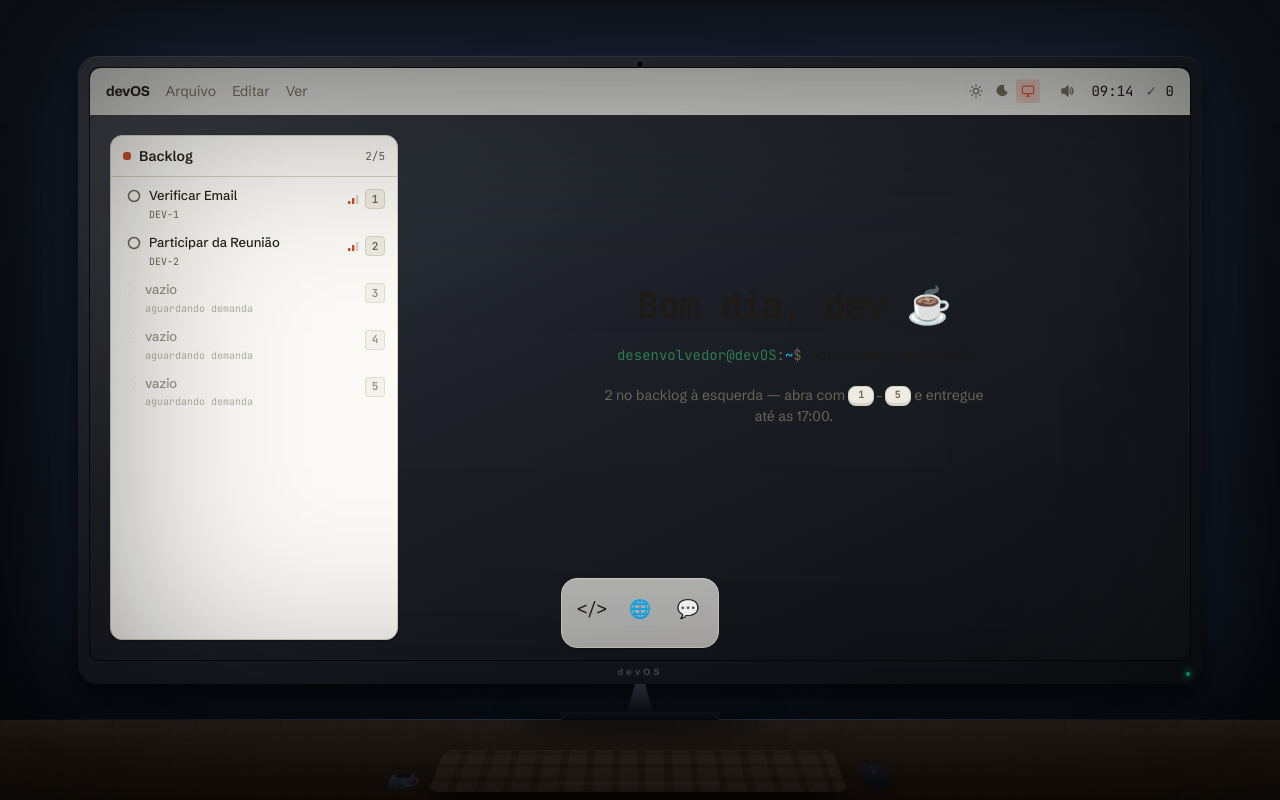
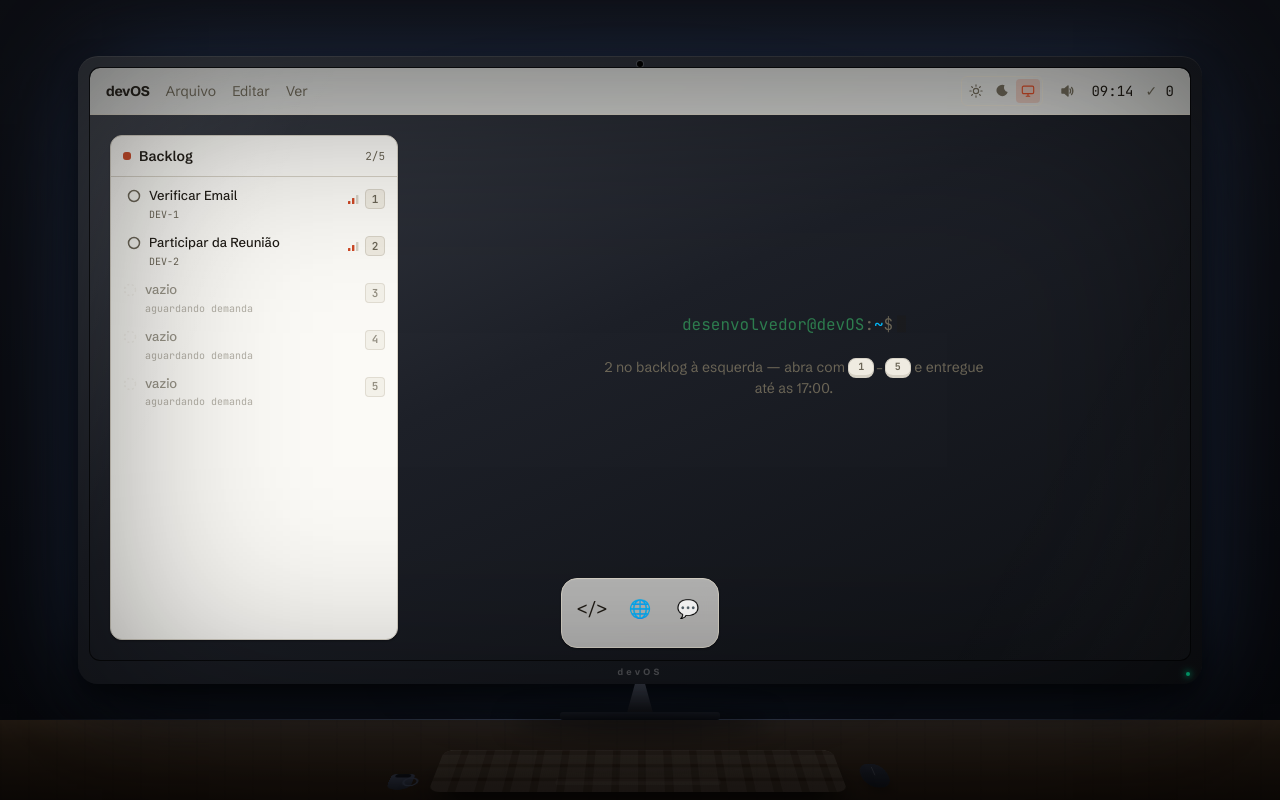
Before and after one commit to isaacbatst/dev-sim, a Next.js app: page / in a window 1280 px wide. Built offline with nearby package versions, Linux system fonts and the light colour scheme.

Commit message:
design: estado vazio enxuto — só o prompt do devOS + dica
Remove o título "Bom dia" e o texto "aguardando demanda"; fica o prompt
desenvolvedor@devOS:~$ com cursor piscando e a dica do backlog.

Co-Authored-By: Claude Opus 4.8 <noreply@anthropic.com>

```diff
--- a/src/components/desktop/Desktop.tsx
+++ b/src/components/desktop/Desktop.tsx
@@ -21,8 +21,6 @@ export function Desktop({
   onRestart: () => void;
 }) {
   const { status, clock, delivered, slots, active } = snapshot;
-  const hour = Number(clock.split(':')[0]);
-  const greeting = hour < 12 ? 'Bom dia' : hour < 18 ? 'Boa tarde' : 'Boa noite';
   const openCount = slots.filter(Boolean).length;
 
   return (
@@ -56,21 +54,15 @@ export function Desktop({
               )}
             </div>
           ) : (
-            // Estado vazio diegético: "tela de login" do devOS — sem caixa, faz
-            // parte da área de trabalho (não um card de página web).
+            // Estado vazio diegético: prompt do devOS — sem caixa, faz parte da
+            // área de trabalho (não um card de página web).
             <div className="flex max-w-md flex-col items-center gap-5 px-6 text-center">
-              {/* Hero diegético (OS te recebendo) → mono, como o "17:00 — fim do
-                  expediente" e o relógio (DESIGN_SYSTEM: token hero = 700 mono). */}
-              <p className="font-code text-4xl font-bold tracking-tight text-ink">
-                {greeting}, dev <span aria-hidden>☕</span>
-              </p>
-              <p className="font-code text-sm">
+              <p className="font-code text-base">
                 <span className="text-pass">desenvolvedor@devOS</span>
                 <span className="text-ink-dim">:</span>
                 <span className="text-sky-400">~</span>
-                <span className="text-ink-dim">$ </span>
-                <span className="text-ink">aguardando demanda</span>
-                <span className="animate-edgepulse ml-0.5 inline-block h-[1.05em] w-[0.55em] translate-y-[0.15em] bg-ink/80" />
+                <span className="text-ink-dim">$</span>
+                <span className="animate-edgepulse ml-1 inline-block h-[1.05em] w-[0.55em] translate-y-[0.15em] bg-ink/80" />
               </p>
               <p className="text-sm text-ink-dim">
                 {openCount} no backlog à esquerda — abra com <KeyHintInline /> e entregue até as
```
